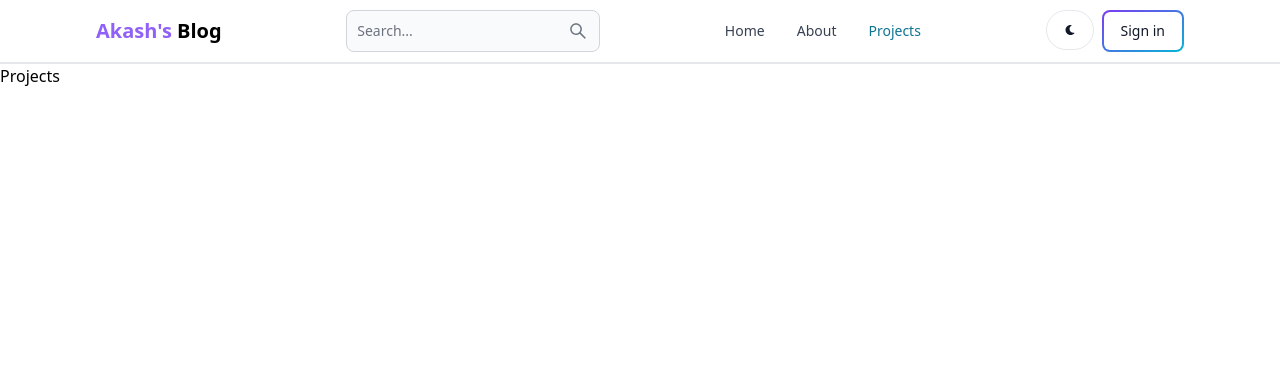
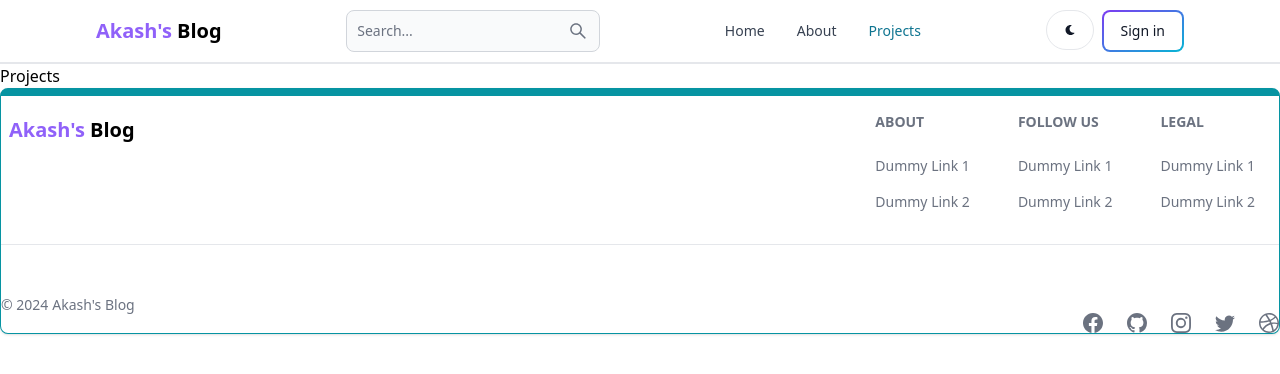
Before and after one commit to reachAkash/blog-app, a React (Vite) app in the folder blog-frontend/: page /projects in a window 1280 px wide. Shown: the top 374 px of the page. Built offline with nearby package versions, Linux system fonts and the light colour scheme.

Commit message:
update : added footer.

```diff
--- a/blog-frontend/src/App.jsx
+++ b/blog-frontend/src/App.jsx
@@ -6,6 +6,7 @@
 import Dashboard from "./pages/Dashboard";
 import Projects from "./pages/Projects";
 import Navbar from "./components/Navbar";
+import Footer from "./components/Footer";
 
 function App() {
   return (
@@ -19,6 +20,7 @@
         <Route path="/dashboard" element={<Dashboard />} />
         <Route path="/projects" element={<Projects />} />
       </Routes>
+      <Footer />
     </BrowserRouter>
   );
 }
--- /dev/null
+++ b/blog-frontend/src/components/Footer.jsx
@@ -0,0 +1,81 @@
+import { Footer } from "flowbite-react";
+import React from "react";
+import { Link } from "react-router-dom";
+import {
+  BsFacebook,
+  BsInstagram,
+  BsTwitter,
+  BsGithub,
+  BsDribbble,
+} from "react-icons/bs";
+
+const FooterComp = () => {
+  return (
+    <Footer className="border border-t-8 border-teal-500">
+      <div className="w-full max-w-7xl mx-auto">
+        <div className="grid w-full justify-between sm:flex md:grid-cols-1">
+          <div className="mt-5">
+            <Link
+              to="/"
+              className="self-center whitespace-nowrap text-lg sm:text-xl font-semibold dark:text-white"
+            >
+              <span className="pl-2 py-1 text-purple-500">Akash's</span> Blog
+            </Link>
+          </div>
+          <div className="grid grid-cols-2 gap-8 sm:mt-4 sm:grid-cols-3 sm:gap-6">
+            <div>
+              <Footer.Title title="About" />
+              <Footer.LinkGroup col>
+                <Footer.Link href="#" target="_blank" rel="noopener noreferrer">
+                  Dummy Link 1
+                </Footer.Link>
+                <Footer.Link href="#" target="_blank" rel="noopener noreferrer">
+                  Dummy Link 2
+                </Footer.Link>
+              </Footer.LinkGroup>
+            </div>
+            <div>
+              <Footer.Title title="Follow us" />
+              <Footer.LinkGroup col>
+                <Footer.Link href="#" target="_blank" rel="noopener noreferrer">
+                  Dummy Link 1
+                </Footer.Link>
+                <Footer.Link href="#" target="_blank" rel="noopener noreferrer">
+                  Dummy Link 2
+                </Footer.Link>
+              </Footer.LinkGroup>
+            </div>
+            <div>
+              <Footer.Title title="Legal" />
+              <Footer.LinkGroup col>
+                <Footer.Link href="#" target="_blank" rel="noopener noreferrer">
+                  Dummy Link 1
+                </Footer.Link>
+                <Footer.Link href="#" target="_blank" rel="noopener noreferrer">
+                  Dummy Link 2
+                </Footer.Link>
+              </Footer.LinkGroup>
+            </div>
+          </div>
+        </div>
+        <Footer.Divider />
+        <div className="w-full sm:flex sm:items-center sm:justify-between">
+          <Footer.Copyright
+            href="#"
+            by="Akash's Blog"
+            year={new Date().getFullYear()}
+          />
+          <div className=" flex gap-6 sm:mt-9 mt-4 sm:justify-center">
+            <Footer.Icon href="#" icon={BsFacebook} />
+            <Footer.Icon href="#" icon={BsGithub} />
+            <Footer.Icon href="#" icon={BsInstagram} />
+            <Footer.Icon href="#" icon={BsTwitter} />
+            <Footer.Icon href="#" icon={BsDribbble} />
+          </div>
+        </div>
+      </div>
+    </Footer>
+  );
+};
+
+export default FooterComp;
```
